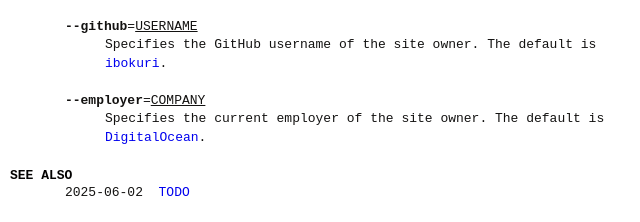
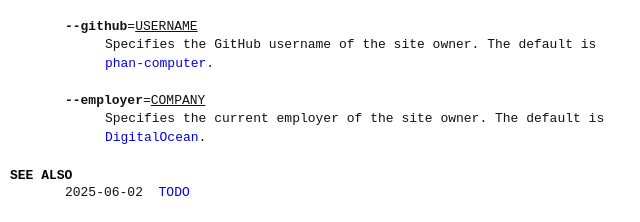
Before and after one commit to ibokuri/danh.computer, a plain HTML site: page index.html in a window 1280 px wide. Shown: the part 367-589 px from the top of the page, 0-640 px from the left. Drawn offline with Linux system fonts and the light colour scheme.

Commit message:
Update www to output generated at 0c8d601

```diff
--- a/index.html
+++ b/index.html
@@ -126,7 +126,7 @@
 <code>--github</code>=<u>USERNAME</u>
 </dt>
 <dd>Specifies the GitHub username of the site owner. The default is
-<a href="https://github.com/ibokuri">ibokuri</a>.<br><br>
+<a href="https://github.com/phan-computer">phan-computer</a>.<br><br>
 </dd>
 <dt>
 <code>--employer</code>=<u>COMPANY</u>
```
